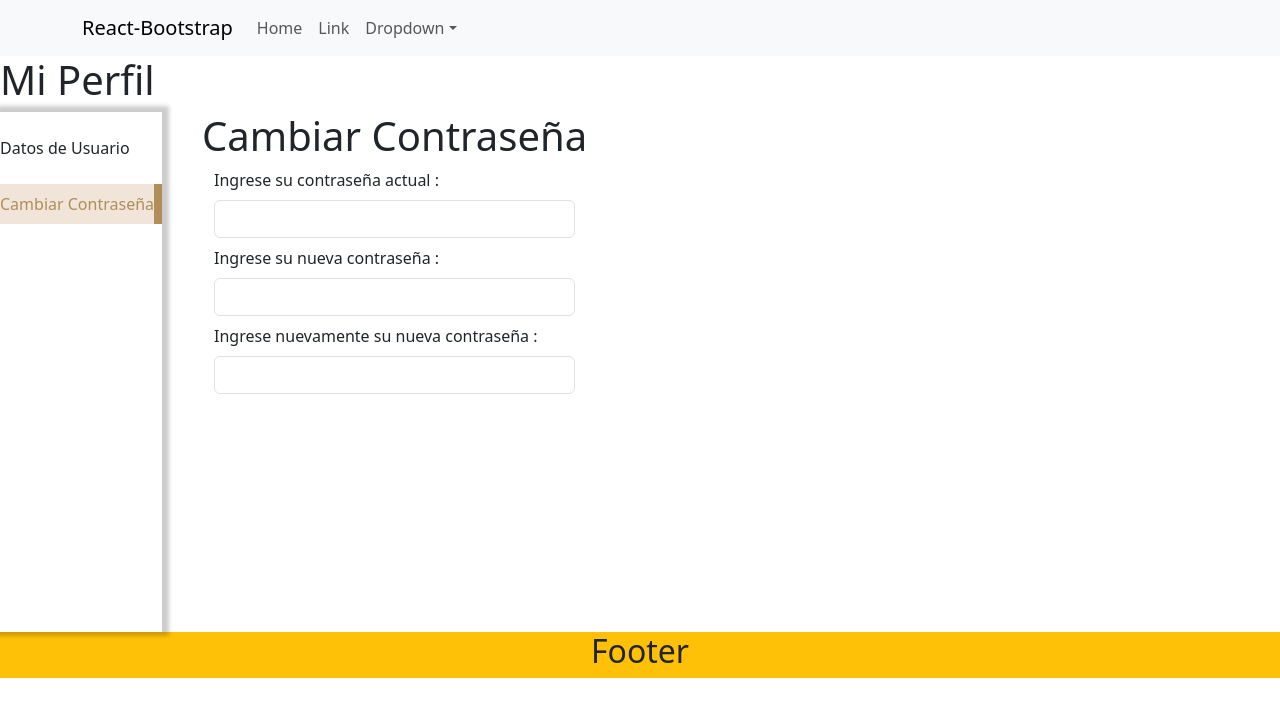
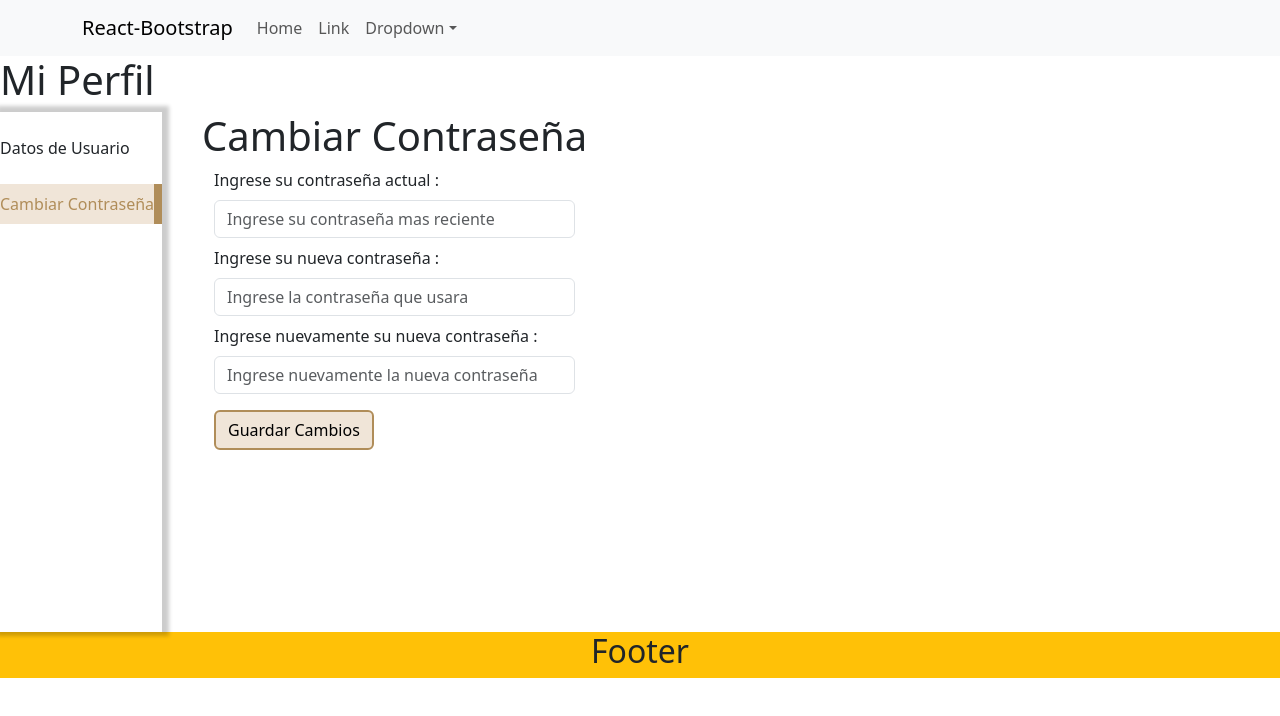
Before and after one commit to djauguust/Grupo2-TP3-Front-Restaurant-RollingCode, a React (Vite) app: page /Cuenta/1 in a window 1280 px wide. Both pictures are taken after a click on the element "Cambiar Contraseña". Shown: the top 716 px of the page. Built offline with nearby package versions, Linux system fonts and the light colour scheme; data requests are answered from the project's data file.

Commit message:
Le agregue validaciones al formilario de cambiar contraseña

```diff
--- a/src/pages/Cuenta/Configurar-Cuenta/configurar-contraseña.jsx
+++ b/src/pages/Cuenta/Configurar-Cuenta/configurar-contraseña.jsx
@@ -1,8 +1,80 @@
-import React from 'react'
-import { Container, Stack, Form } from 'react-bootstrap'
+import React, { useContext } from 'react'
+import { Container, Stack, Form, Button } from 'react-bootstrap'
 import "../../../style/configurar-cuenta.css"
+import {useFormik} from "formik";
+import * as Yup from "yup" ;
+import clsx from "clsx";
+import { UsuariosContext } from '../../../context/context';
 
 const configurarContraseña = () => {
+
+    const {datosUsuarios} = useContext(UsuariosContext)
+    const contraseñaActual = datosUsuarios.Contraseña
+
+
+    const contraseña= /^(?=\w*\d)(?=\w*[A-Z])(?=\w*[a-z])\S{8,16}$/
+
+    const esquemaConfigurarContraseña = Yup.object().shape({
+        ContraseñaActual: Yup.string()
+        .required("Su contraseña actual es requerida")
+        .matches(contraseñaActual,"Debe ingresar una contraseña igual a la anterior"),
+
+        Contraseña: Yup.string()
+        .required("La contraseña es requerida")
+        .matches(contraseña,"La contraseña debe de contener entre 8 y 16 carácteres, al menos un dígito, al menos una minuscula y al menos una mayuscula"),
+
+        ConfirmarContraseña: Yup.string()
+        .required("La contraseña es requerida")
+        .oneOf([Yup.ref('Contraseña')],'Las contraseñas deben de coincidir')
+    })
+
+    const valoresIniciales = {
+        ContraseñaActual : "",
+        Contraseña : "",
+        ConfirmarContraseña : ""
+    }
+
+    const formik = useFormik({
+        initialValues: valoresIniciales,
+        validationSchema : esquemaConfigurarContraseña,
+        validateOnChange: true,
+        validateOnBlur: true,
+        onSubmit:  (values) => {
+            try {
+
+                Swal.fire({
+                    title: 'Realizaste todos los cambios?',
+                    text: "No te Preocupes puedes realizar los cambios que desees luego",
+                    icon: 'warning',
+                    showCancelButton: true,
+                    confirmButtonColor: '#3085d6',
+                    cancelButtonColor: '#d33',
+                    confirmButtonText: 'Si estoy seguro',
+                    cancelButtonText: 'Cancelar'
+                  }).then(async (result) => {
+                    if (result.isConfirmed) {
+                      Swal.fire(
+                        'Usuario Modificado',
+                        'Los cambios que hiciste fueron implementados',
+                        'success'
+                      )
+                      /*
+                      const usuarioActualizado ={
+                        Nombre: values.Nombre,
+                        Apellido: values.Apellido,
+                        Email: values.Email,
+                        Contraseña: values.Contraseña
+                    }*/
+
+                    }
+                  })
+            } catch (error) {
+                console.log(error);
+            }
+        }
+    })
+
+
   return (
     <>
     <div className='Contenedor-Cambiar-Contraseña'>
@@ -11,21 +83,64 @@ const configurarContraseña = () => {
     </div>
     <Container>
         <div>
-            <Form>
+            <Form onSubmit={formik.handleSubmit} noValidate>
                 <Stack gap={2}>
                     <Form.Group>
                         <Form.Label>Ingrese su contraseña actual :</Form.Label>
-                        <Form.Control />
+                        <Form.Control type='text' placeholder='Ingrese su contraseña mas reciente' id='ContraseñaActual'
+                        {...formik.getFieldProps("ContraseñaActual")}
+                        className={clsx(
+                            "form-control",{
+                                "is-invalid" : formik.touched.ContraseñaActual && formik.errors.ContraseñaActual
+                            },{
+                                "is-valid" : formik.touched.ContraseñaActual && !formik.errors.ContraseñaActual
+                            }
+                        )}
+                        />
+                        {formik.touched.ContraseñaActual && formik.errors.ContraseñaActual && (
+                            <div className='Div-Contraseña'>
+                                <span role="alert" className="text-danger">{formik.errors.ContraseñaActual}</span>
+                            </div>
+                        )}
                     </Form.Group>
                     <Form.Group>
                         <Form.Label>Ingrese su nueva contraseña :</Form.Label>
-                        <Form.Control />
+                        <Form.Control type='text' placeholder='Ingrese la contraseña que usara' id='Contraseña'
+                        {...formik.getFieldProps("Contraseña")}
+                        className={clsx(
+                            "form-control",{
+                                "is-invalid" : formik.touched.Contraseña && formik.errors.Contraseña
+                            },{
+                                "is-valid" : formik.touched.Contraseña && !formik.errors.Contraseña
+                            }
+                        )}
+                        />
+                        {formik.touched.Contraseña && formik.errors.Contraseña && (
+                            <div className='Div-Contraseña'>
+                                <span role="alert" className="text-danger">{formik.errors.Contraseña}</span>
+                            </div>
+                        )}
                     </Form.Group>
                     <Form.Group>
                         <Form.Label>Ingrese nuevamente su nueva contraseña :</Form.Label>
-                        <Form.Control />
+                        <Form.Control type='text' placeholder='Ingrese nuevamente la nueva contraseña' id='ConfirmarContraseña'
+                        {...formik.getFieldProps("ConfirmarContraseña")}
+                        className={clsx(
+                            "form-control",{
+                                "is-invalid" : formik.touched.ConfirmarContraseña && formik.errors.ConfirmarContraseña
+                            },{
+                                "is-valid" : formik.touched.ConfirmarContraseña && !formik.errors.ConfirmarContraseña
+                            }
+                        )}
+                        />
+                        {formik.touched.ConfirmarContraseña && formik.errors.ConfirmarContraseña && (
+                            <div className='Div-Contraseña'>
+                                <span role="alert" className="text-danger">{formik.errors.Contraseña}</span>
+                            </div>
+                        )}
                     </Form.Group>
                 </Stack>
+                <Button className='btn-Volver mt-3 ' type='submit'>Guardar Cambios</Button>
             </Form>
         </div>
     </Container>
--- a/src/style/configurar-cuenta.css
+++ b/src/style/configurar-cuenta.css
@@ -103,7 +103,7 @@
 
 /*Controla el tamaño del texto de error para que no se alargue el input*/
 .Div-Contraseña{
-    max-width: 231px;
+    max-width: 325px;
 }
 
 .ContenedorPerfil{
```
